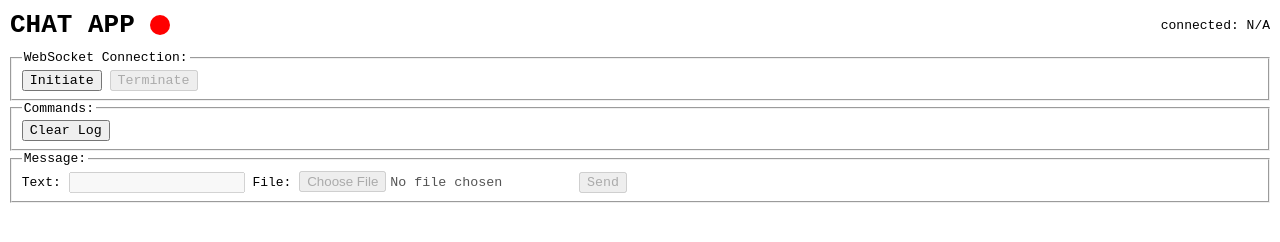
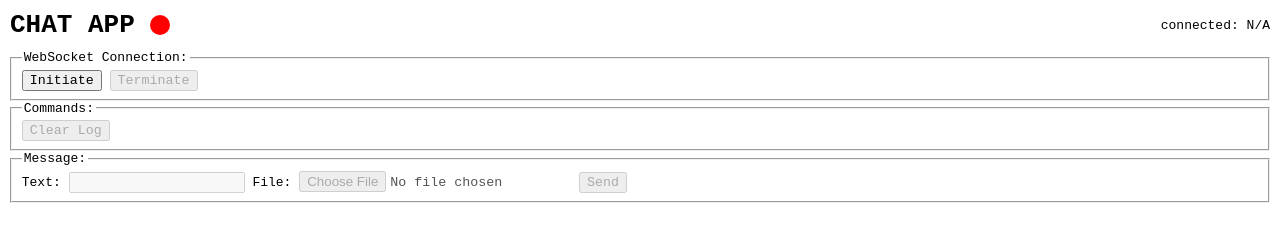
Before and after one commit to Avvyxx/chat-app, a website: page site/index.html in a window 1280 px wide. Drawn offline with Linux system fonts and the light colour scheme.

Commit message:
disabled commands for now

```diff
--- a/site/index.html
+++ b/site/index.html
@@ -22,7 +22,7 @@
                 </fieldset>
                 <fieldset>
                     <legend>Commands:</legend>
-                    <button id="clear-log" type="button">Clear Log</button>
+                    <button id="clear-log" type="button" disabled="">Clear Log</button>
                 </fieldset>
                 <fieldset>
                     <legend>Message:</legend>
```
